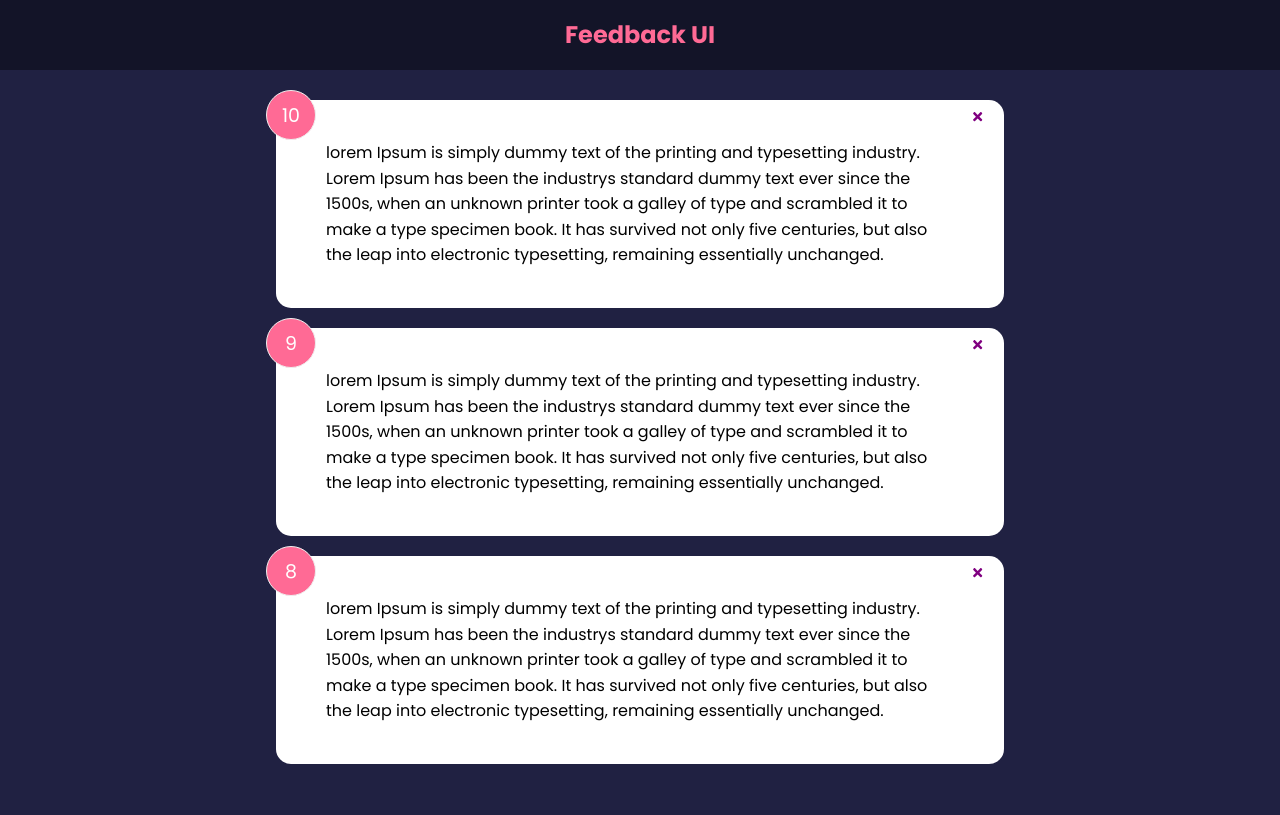
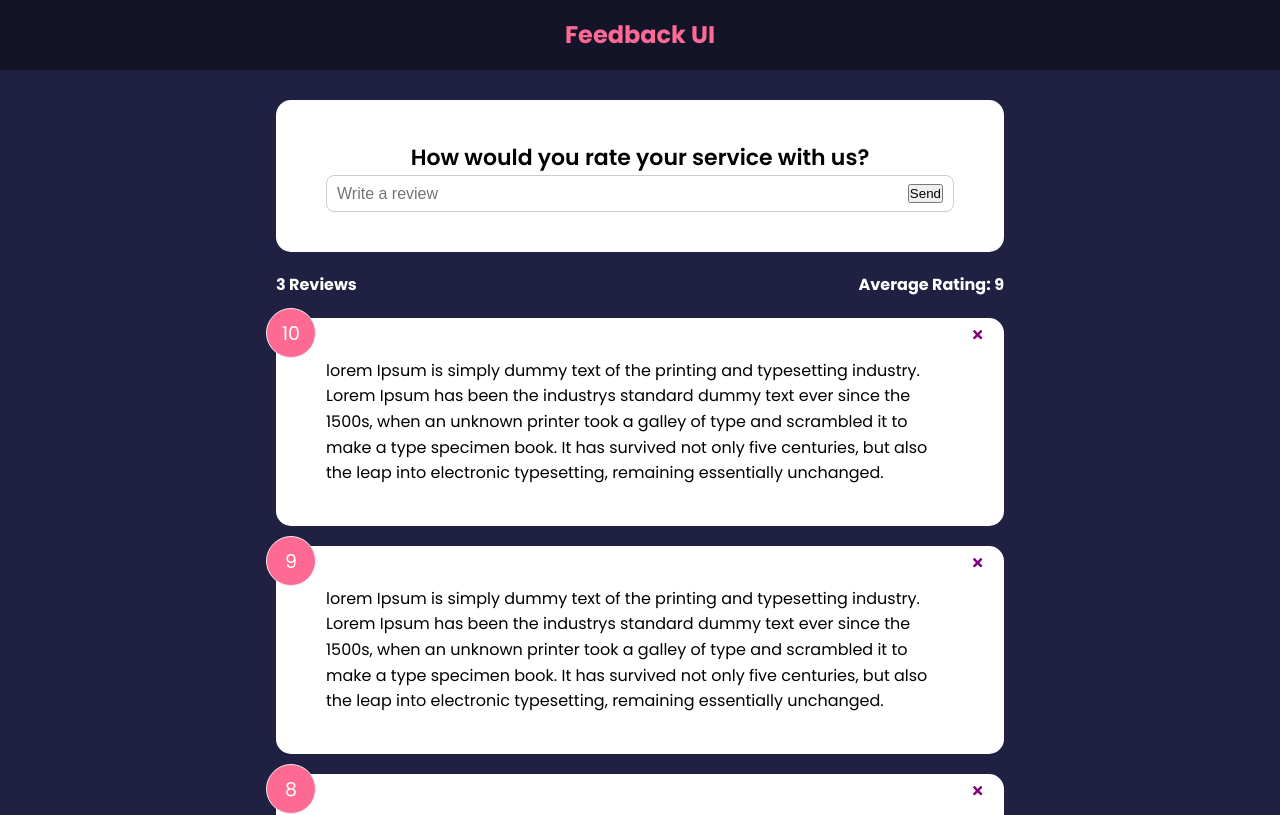
Before and after one commit to jenny-hub90/Feedback-app, a React (Create React App) app: page / in a window 1280 px wide. Shown: the top 815 px of the page. Built offline with nearby package versions, Linux system fonts and the light colour scheme.

Commit message:
created a form for submitting the feebacks

```diff
--- a/src/App.js
+++ b/src/App.js
@@ -2,6 +2,8 @@
 import Header from "./components/Header";
 import FeedbackList from "./components/FeedbackList";
 import FeedbackData from "./data/FeedbackData";
+import FeedbackStats from "./components/FeedbackStats";
+import FeedbackForm from "./components/FeedbackForm";
 
 
 const App = () => {
@@ -16,6 +18,8 @@
     <>
     <Header/>
     <div className='container'>
+        <FeedbackForm />
+        <FeedbackStats feedback={feedback}/>
         <FeedbackList feedback={feedback} handleDelete={deleteFeedback}/>
     </div>
     </>
--- /dev/null
+++ b/src/components/FeedbackForm.jsx
@@ -0,0 +1,22 @@
+import {useState} from 'react';
+import Card from '../shared/Card';
+
+const FeedbackForm = () => {
+    const [text, setText] = useState('')
+    const handleTextChange = (e) => {
+        setText(e.target.value)
+    }
+  return (
+    <Card>
+        <h2>How would you rate your service with us?</h2>
+        {/*@todo -rating select component */}
+        <div className="input-group">
+            <input onChange={handleTextChange} type="text" placeholder="Write a review"
+            value={text}/>
+            <button type="submit">Send</button>
+        </div>
+    </Card>
+  )
+}
+
+export default FeedbackForm
--- /dev/null
+++ b/src/components/FeedbackStats.jsx
@@ -0,0 +1,23 @@
+import PropTypes from 'prop-types'
+
+const FeedbackStats = ({feedback}) => {
+// calculate ratings avg
+ let average = feedback.reduce((acc, cur)=>{
+    return acc + cur.rating
+ }, 0)/  feedback.length
+
+ average = average.toFixed(1).replace(/[.,]0$/,'')
+
+  return (
+    <div className='feedback-stats'>
+        <h4>{feedback.length} Reviews</h4>
+        <h4>Average Rating: {isNaN(average) ? 0 : average}</h4>
+    </div>
+  )
+}
+
+FeedbackStats.propTypes={
+    feedback: PropTypes.array.isRequired,
+}
+
+export default FeedbackStats
```
